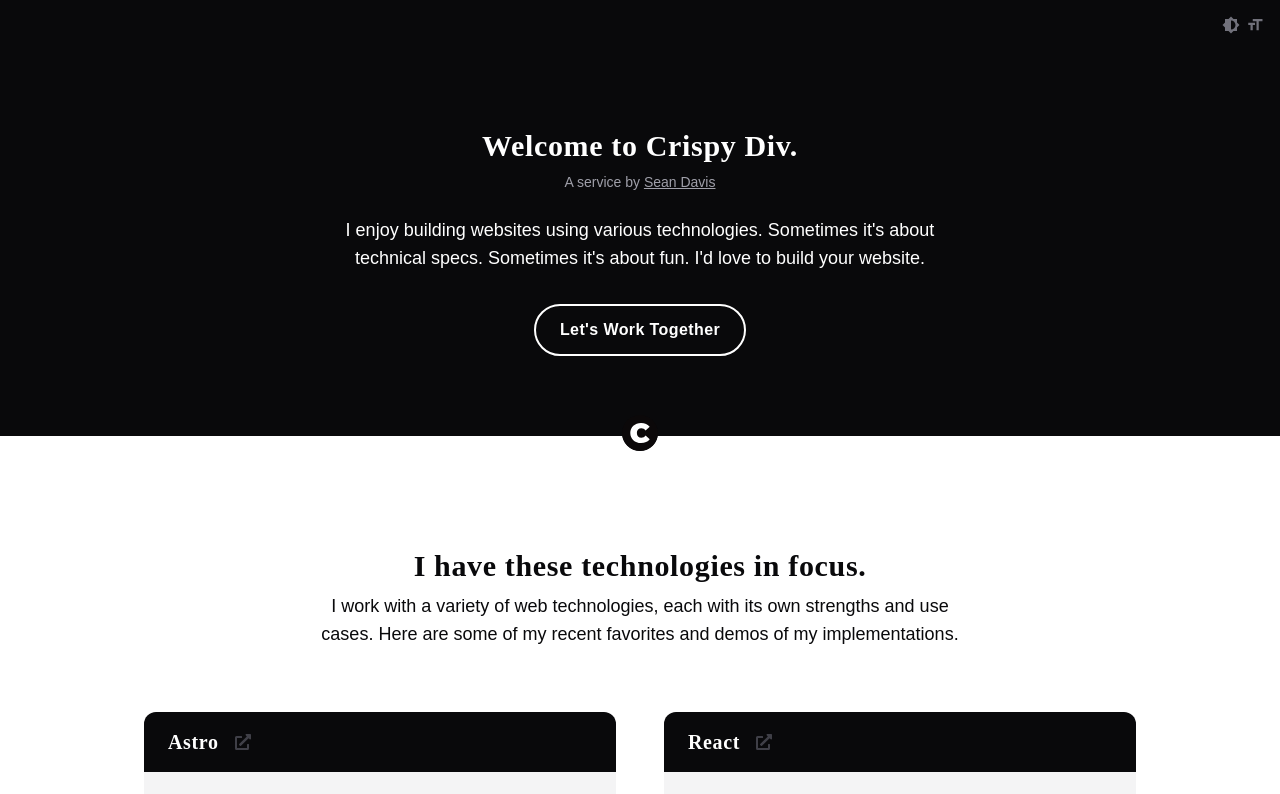
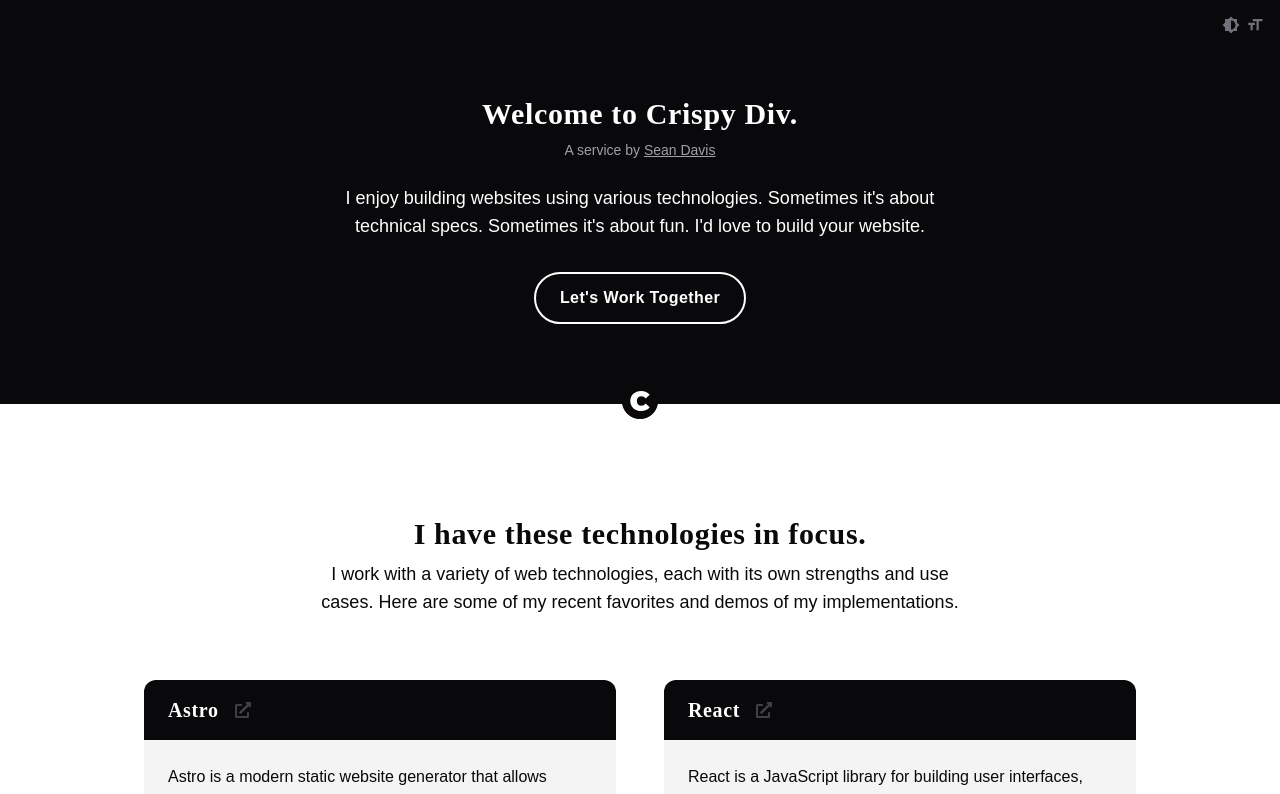
Before and after one commit to SeanChDavis/crispy-div-site, a React (Vite) app: page / in a window 1280 px wide. Shown: the top 794 px of the page. Built offline with nearby package versions, Linux system fonts and the light colour scheme.

Commit message:
fix header spacing

```diff
--- a/src/components/layout/Header.tsx
+++ b/src/components/layout/Header.tsx
@@ -5,9 +5,9 @@ import LinkButton from "../elements/LinkButton.tsx";
 export default function Header() {
     return (
         <header className="justify-center bg-zinc-950 text-zinc-400">
-            <div className="max-w-2xl mx-auto px-4 pt-12 sm:pt-16 md:pt-24 lg:pt-32 mb-10 md:mb-14 text-center">
+            <div className="max-w-2xl mx-auto px-4 pt-12 sm:pt-16 md:pt-24 mb-10 md:mb-14 text-center">
                 <div className="max-w-2xl mx-auto text-center mb-14 md:mb-20">
-                    <h1 className="text-xl md:text-2xl lg:text-3xl text-white font-semibold mb-2">{d.siteHeader.title}</h1>
+                    <h1 className="text-2xl md:text-3xl text-white font-semibold mb-2">{d.siteHeader.title}</h1>
                     <p className="text-sm mb-6">
                         {d.siteDetails.author.introText} <a href={d.siteDetails.author.url} className="underline hover:no-underline" target="_blank">{d.siteDetails.author.name}</a>
                     </p>
```
